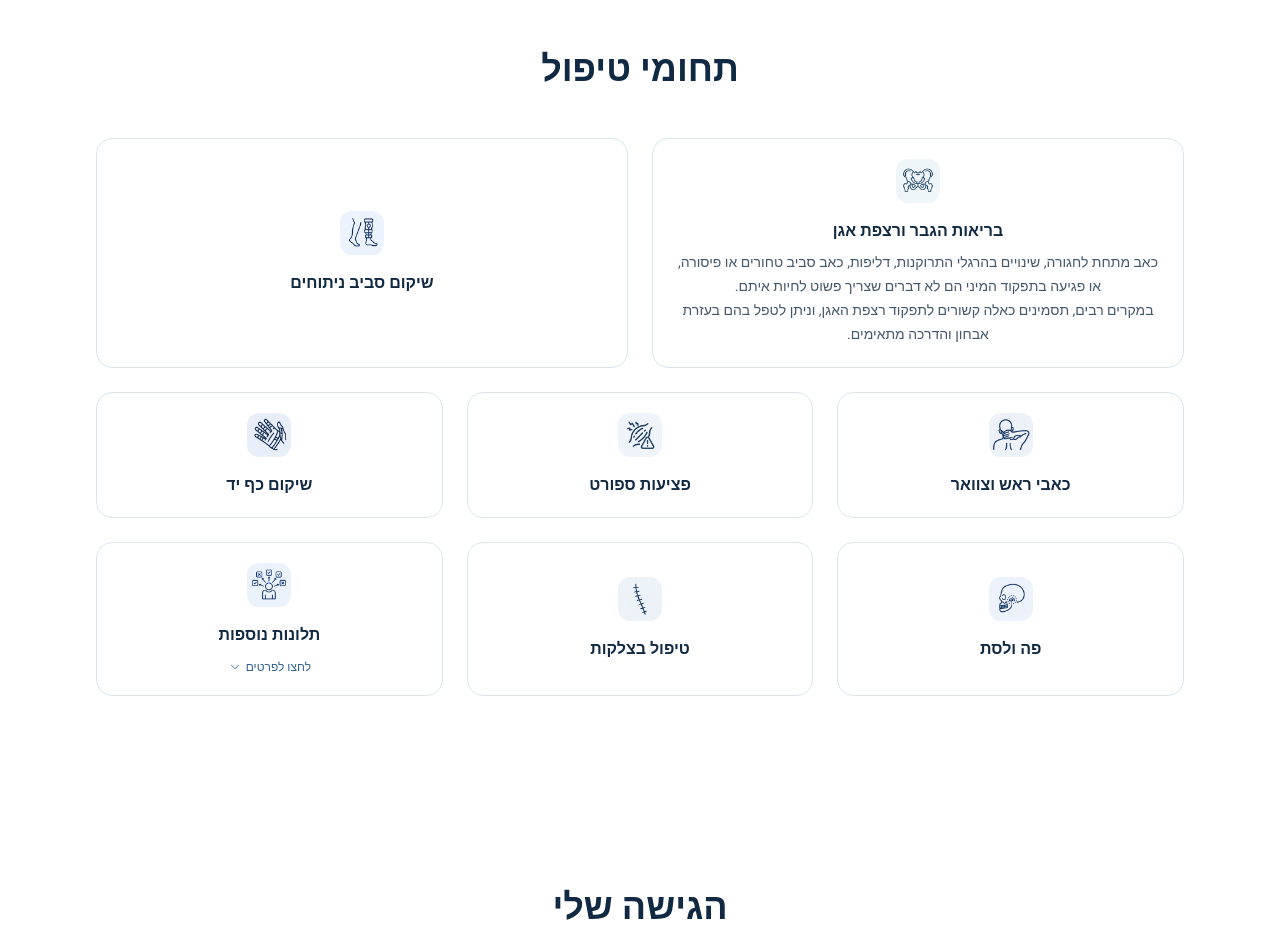
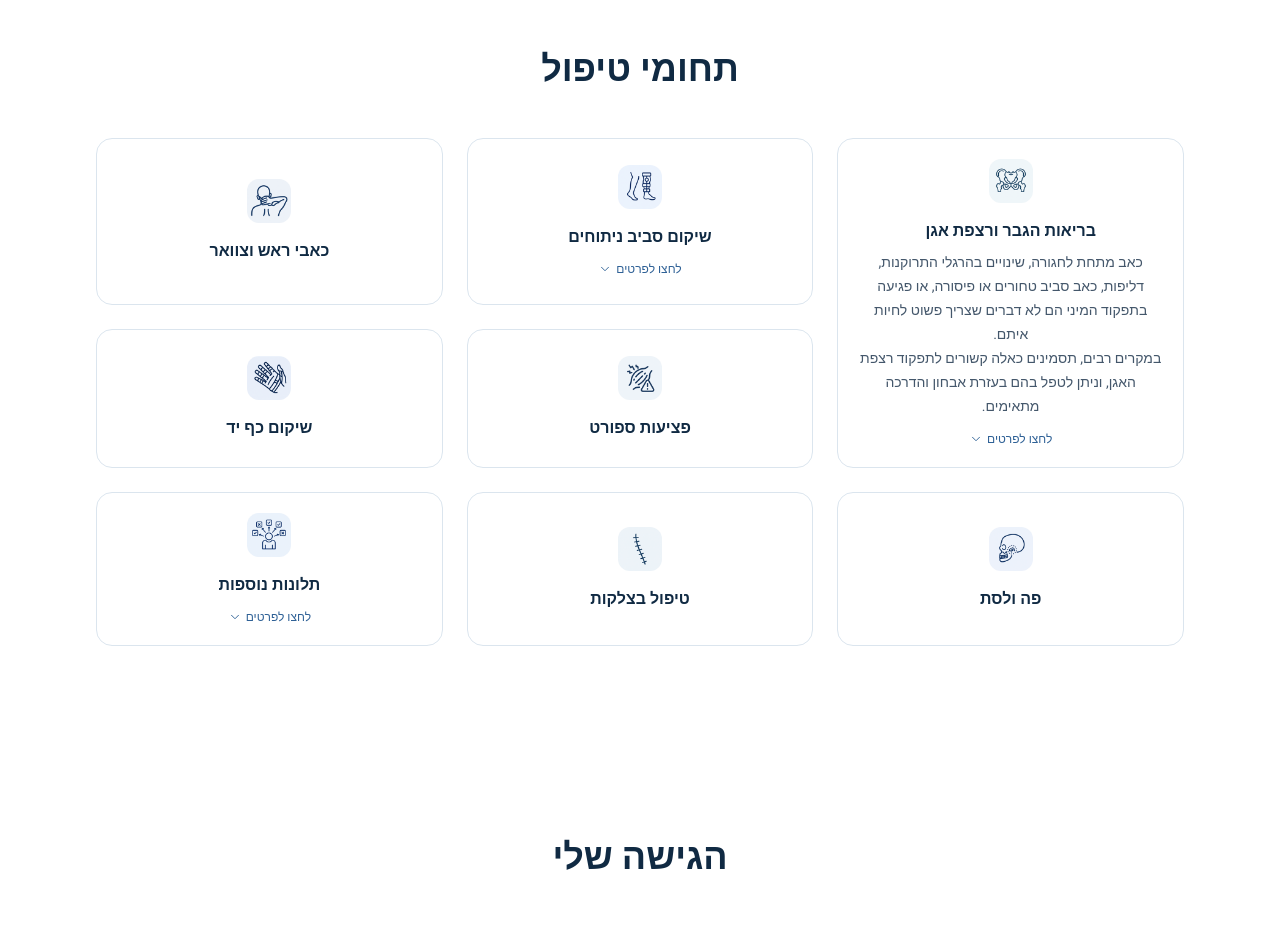
Before and after one commit to roeikleinpt/Website_PT, a Next.js app: page / in a window 1280 px wide. Shown: the part 820-1745 px from the top of the page. Built offline with nearby package versions, Linux system fonts and the light colour scheme.

Commit message:
Update Treatments.tsx

```diff
--- a/app/components/Treatments.tsx
+++ b/app/components/Treatments.tsx
@@ -9,8 +9,35 @@ import { asset } from "../basePath";
 import { treatments } from "../data/content";
 import type { Treatment } from "../data/content";
 
+// צ'יפ תסמין (ירוק מרווה) — לפריטים קצרים.
+function Chip({ text }: { text: string }) {
+  return (
+    <span
+      className="inline-flex items-center gap-2 rounded-full border px-3.5 py-1.5 text-sm"
+      style={{ background: "#edf4ef", borderColor: "#c6dccd", color: "#1d4165" }}
+    >
+      <span className="h-1.5 w-1.5 rounded-full" style={{ background: "#5b9e7f" }} />
+      {text}
+    </span>
+  );
+}
+
+// פריט רשימה (וי + טקסט) — לפריטים ארוכים.
+function ListItem({ text }: { text: string }) {
+  return (
+    <div className="flex items-start gap-2 py-1 text-sm leading-6 text-slate-700">
+      <Icon name="check" className="mt-1 h-4 w-4 shrink-0" style={{ color: "#5b9e7f" }} />
+      <span>{text}</span>
+    </div>
+  );
+}
+
 export default function Treatments() {
   const [active, setActive] = useState<Treatment | null>(null);
+
+  // האם לכרטיס יש תוכן לפופ-אפ (ולכן הוא לחיץ)
+  const hasPopup = (t: Treatment) =>
+    !!(t.symptomGroups?.length || t.symptoms?.length);
 
   // סגירה ב-Esc + נעילת גלילת הרקע כשהפופ-אפ פתוח
   useEffect(() => {
@@ -27,29 +54,21 @@ export default function Treatments() {
 
   return (
     <>
-      <div className="mt-12 space-y-6">
-        {/* שורה ראשונה — שני הכרטיסים עם הטקסט */}
-        <div className="grid gap-6 sm:grid-cols-2">
-          {treatments.slice(0, 2).map((t, i) => (
-            <Reveal key={t.title} delay={i * 90}>
+      {/* רשת אחת — הכרטיס ה-featured (בריאות הגבר) גדול ותופס שתי שורות בדסקטופ */}
+      <div className="mt-12 grid grid-cols-1 gap-6 md:grid-cols-3">
+        {treatments.map((t, i) => (
+          <Reveal
+            key={t.title}
+            delay={i * 90}
+            className={t.featured ? "md:row-span-2" : ""}
+          >
             <TreatmentCard
               t={t}
-                onClick={t.symptoms?.length ? () => setActive(t) : undefined}
+              featured={t.featured}
+              onClick={hasPopup(t) ? () => setActive(t) : undefined}
             />
           </Reveal>
         ))}
-        </div>
-        {/* שאר הכרטיסים — שתי שורות של שלושה */}
-        <div className="grid grid-cols-2 gap-6 sm:grid-cols-3">
-          {treatments.slice(2).map((t, i) => (
-            <Reveal key={t.title} delay={i * 90}>
-              <TreatmentCard
-                t={t}
-                onClick={t.symptoms?.length ? () => setActive(t) : undefined}
-              />
-            </Reveal>
-          ))}
-        </div>
       </div>
 
       {/* פופ-אפ התסמינים */}
@@ -63,7 +82,7 @@ export default function Treatments() {
         >
           <div className="absolute inset-0 bg-slate-900/55" />
           <div
-            className="relative w-full max-w-md rounded-3xl bg-white p-6 shadow-2xl sm:p-7"
+            className="relative max-h-[90vh] w-full max-w-md overflow-y-auto rounded-3xl bg-white p-6 shadow-2xl sm:p-7"
             onClick={(e) => e.stopPropagation()}
           >
             <button
@@ -92,27 +111,40 @@ export default function Treatments() {
               <h3 className="text-lg font-bold text-slate-900">{active.title}</h3>
             </div>
 
-            {active.symptoms && active.symptoms.length > 0 && (
-              <>
-                <p className="mt-5 text-sm text-slate-500">
-                  דוגמאות למצבים שניתנים לשיפור עם טיפול פיזיותרפי מותאם
+            {active.popupIntro && (
+              <p className="mt-5 whitespace-pre-line text-sm leading-6 text-slate-500">
+                {active.popupIntro}
               </p>
+            )}
+
+            {active.symptomGroups
+              ? active.symptomGroups.map((g) => (
+                  <div key={g.category}>
+                    <p className="mb-2 mt-4 flex items-center gap-2 text-xs font-medium text-teal-500">
+                      {g.category}
+                      <span className="h-px flex-1 bg-slate-100" />
+                    </p>
+                    {active.popupStyle === "list" ? (
+                      <div>
+                        {g.items.map((s) => (
+                          <ListItem key={s} text={s} />
+                        ))}
+                      </div>
+                    ) : (
+                      <div className="flex flex-wrap gap-2">
+                        {g.items.map((s) => (
+                          <Chip key={s} text={s} />
+                        ))}
+                      </div>
+                    )}
+                  </div>
+                ))
+              : active.symptoms && (
                   <div className="mt-3 flex flex-wrap gap-2">
                     {active.symptoms.map((s) => (
-                    <span
-                      key={s}
-                      className="inline-flex items-center gap-2 rounded-full border px-3.5 py-1.5 text-sm"
-                      style={{ background: "#edf4ef", borderColor: "#c6dccd", color: "#1d4165" }}
-                    >
-                      <span
-                        className="h-1.5 w-1.5 rounded-full"
-                        style={{ background: "#5b9e7f" }}
-                      />
-                      {s}
-                    </span>
+                      <Chip key={s} text={s} />
                     ))}
                   </div>
-              </>
                 )}
 
             <a
```
Lines whose indentation alone changed are shown as unchanged.
